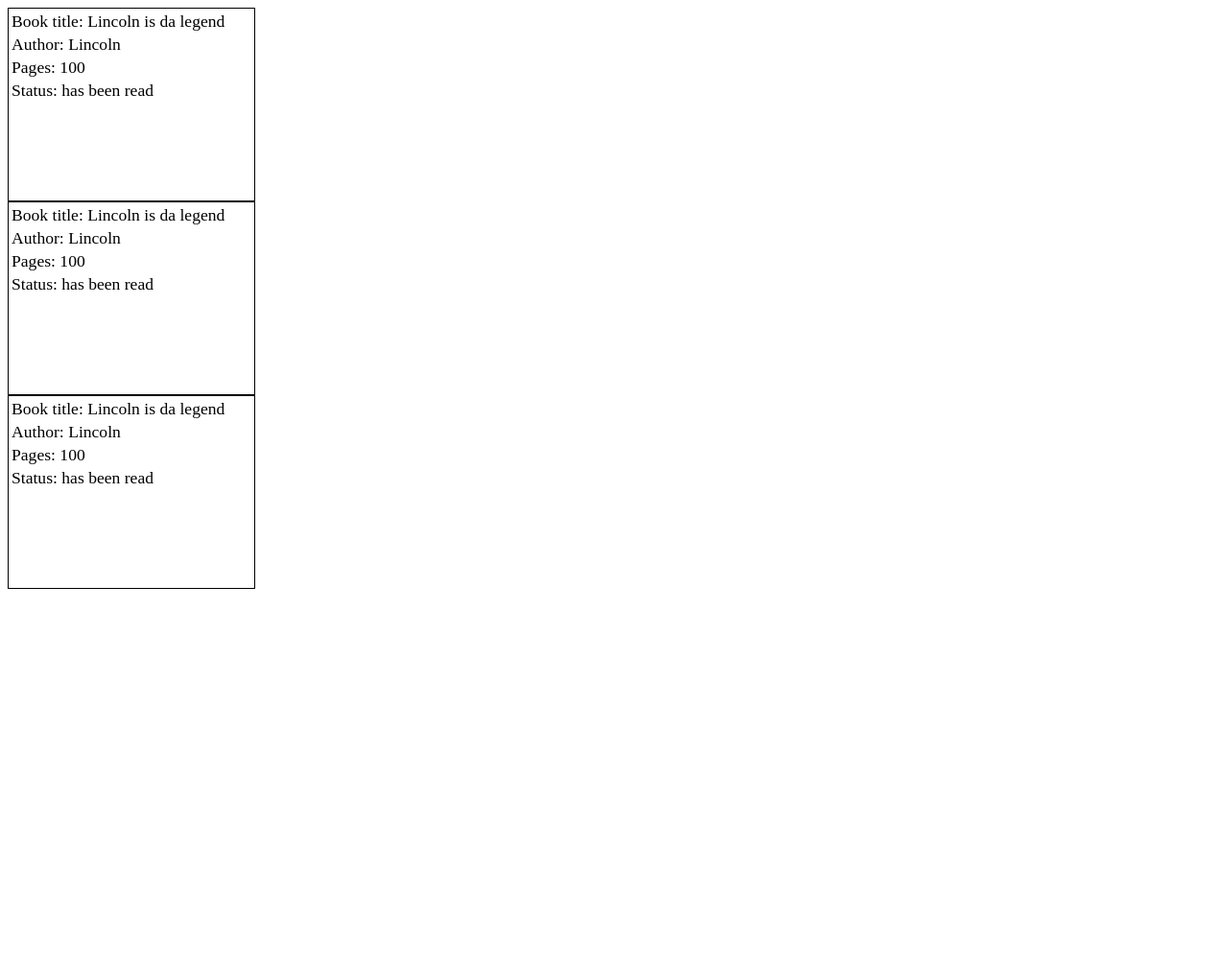
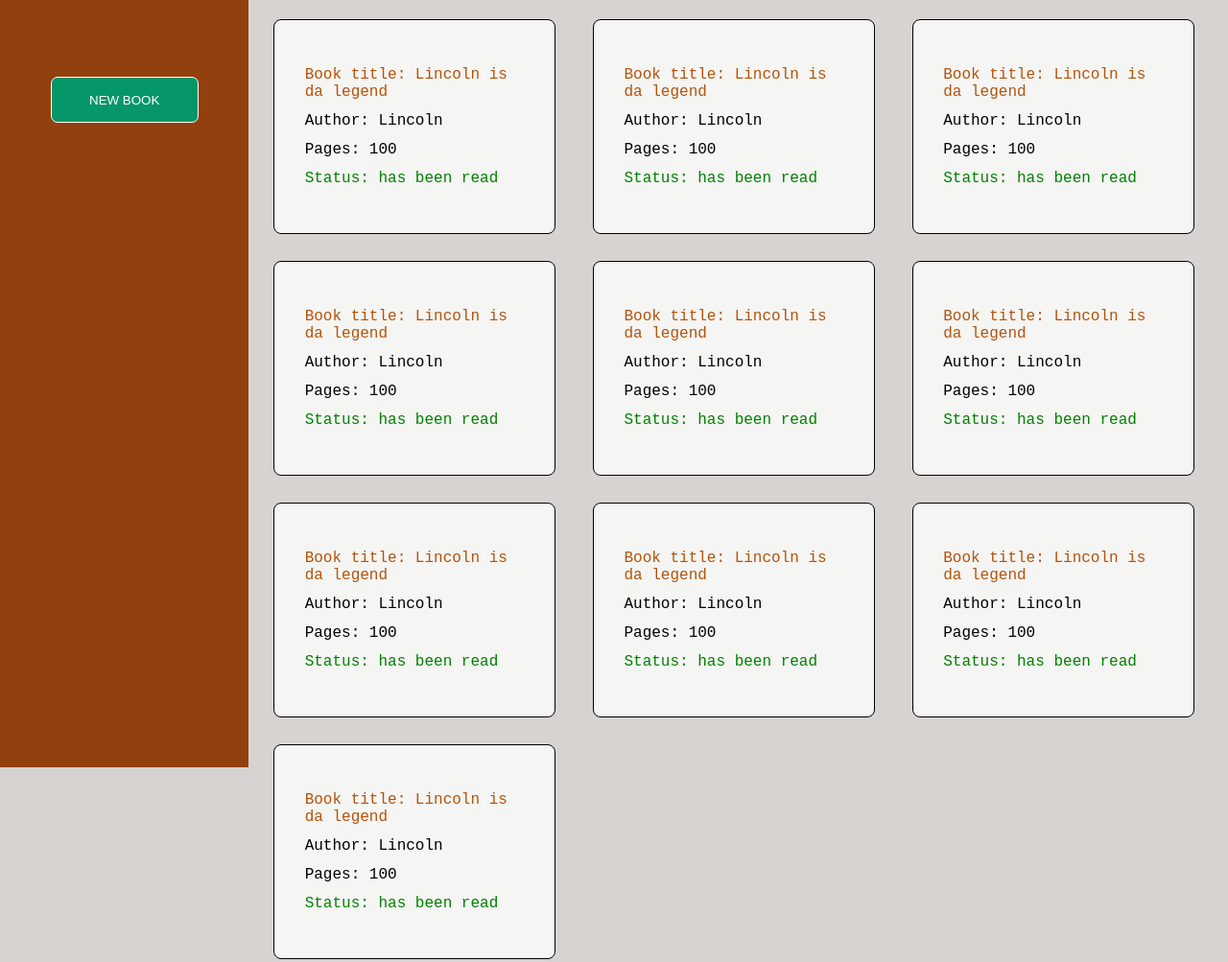
Before and after one commit to Strange-can/library, a plain HTML site: page index.html in a window 1280 px wide. Shown: the whole page at 96% size. Before the commit the page ends 800 px from the top, so only its background shows below. Drawn offline with Linux system fonts and the light colour scheme.

Commit message:
Design page layout

```diff
--- a/index.html
+++ b/index.html
@@ -8,13 +8,12 @@
     <script src="library.js" defer></script>
 </head>
 <body>
+    <div class="sidebar">
+        <button>NEW BOOK</button>
+    </div>
+
     <div class="card-container">
-       <!-- <div class="card">
-            <p class="title"></p>
-            <p class="author"></p>
-            <p class="pages"></p>
-            <p class="status"></p>
-        </div>-->
+
     </div>
 
 </body>
--- a/library.js
+++ b/library.js
@@ -3,6 +3,55 @@ const myLibrary = [ {
     author: "Lincoln",
     pages: 100,
     status: "has been read"
+    },
+
+    {
+        title: "Lincoln is da legend",
+        author: "Lincoln",
+        pages: 100,
+        status: "has been read"
+    },
+
+    {
+        title: "Lincoln is da legend",
+        author: "Lincoln",
+        pages: 100,
+        status: "has been read"
+    },
+
+    {
+        title: "Lincoln is da legend",
+        author: "Lincoln",
+        pages: 100,
+        status: "has been read"
+    },
+
+    {
+        title: "Lincoln is da legend",
+        author: "Lincoln",
+        pages: 100,
+        status: "has been read"
+    },
+
+    {
+        title: "Lincoln is da legend",
+        author: "Lincoln",
+        pages: 100,
+        status: "has been read"
+    },
+
+    {
+        title: "Lincoln is da legend",
+        author: "Lincoln",
+        pages: 100,
+        status: "has been read"
+    },
+
+    {
+        title: "Lincoln is da legend",
+        author: "Lincoln",
+        pages: 100,
+        status: "has been read"
     },
 
     {
@@ -62,6 +111,7 @@ for ( let i=0; i < myLibrary.length; i++ ) {
     //put info onto the cards
     const bookTitle = card.appendChild(document.createElement("p"))
     bookTitle.textContent = `Book title: ${myLibrary[i].title}`
+    bookTitle.style.color = "#b45309"
 
     const bookAuthor = card.appendChild(document.createElement("p"))
     bookAuthor.textContent = `Author: ${myLibrary[i].author}`
@@ -71,4 +121,5 @@ for ( let i=0; i < myLibrary.length; i++ ) {
 
     const bookStatus = card.appendChild(document.createElement("p"))
     bookStatus.textContent = `Status: ${myLibrary[i].status}`
+    bookStatus.style.color = "green"
 }
--- a/style.css
+++ b/style.css
@@ -1,14 +1,84 @@
 :root {
     font-size: 16px;
+    font-family: monospace, sans-serif, system-ui, -apple-system, BlinkMacSystemFont, 'Segoe UI', Roboto, Oxygen, Ubuntu, Cantarell, 'Open Sans', 'Helvetica Neue';
+}
+
+body {
+    margin: 0;
+    display: grid;
+    grid-template-columns: 1fr 3fr;
+    column-gap: 2vw;
+    align-items: start;
+
+    background-color: #d6d3d1;
+}
+
+.card-container {
+    display: grid;
+    grid-template-columns: 1fr 1fr 1fr;
+    column-gap: 3vw;
+    row-gap: 3.5vh;
+
+    margin-top: 20px;
+    margin-right: 35px;
+    margin-bottom: 20px;
 }
 
 .card {
-    width: 20vw;
-    height: 25vh;
+    width: 23vw;
+    height: 28vh;
     border: 1px solid black;
+    border-radius: 8px;
+    padding-left: 2vw;
+    padding-right: 2vw;
+
+    box-sizing: border-box;
+
+    background-color: #f5f5f4;
+
+    cursor: pointer;
+
+    display: flex;
+    flex-direction: column;
+    justify-content: center;
+}
+
+.card:hover {
+    transform: scale(1.1);
 }
 
 p {
-    margin: 3px;
-    font-size: 1.1em;
+    margin: 6px;
+    font-size: 1em;
 }
+
+.sidebar {
+    display: flex;
+    justify-content: center;
+    height: 100vh;
+
+    background-color: #92400e;
+
+    position: sticky;
+    top: 0;
+}
+
+button {
+    height: 6vh;
+    width: 12vw;
+    margin-left: auto;
+    margin-right: auto;
+    margin-top: 10vh;
+
+    background-color: #059669;
+    color: white;
+    border-radius: 7px;
+    border: 1px solid white;
+
+    cursor: pointer;
+}
+
+button:hover {
+    transform: scale(1.1);
+    background-color: #10b981;
+}
```
